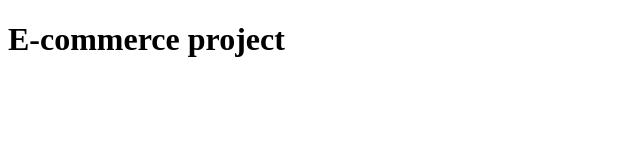
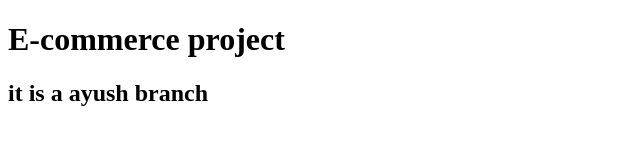
Before and after one commit to Boorelaumesh/E-commerce, a plain HTML site: page index.html in a window 1280 px wide. Shown: the whole page, without its empty margins (0-640 px from the left). Drawn offline with Linux system fonts and the light colour scheme.

Commit message:
updated index.html in ayush branch

```diff
--- a/index.html
+++ b/index.html
@@ -7,5 +7,6 @@
 </head>
 <body>
     <h1>E-commerce project</h1>
+    <h2>it is a ayush branch</h2>
 </body>
 </html>
```
